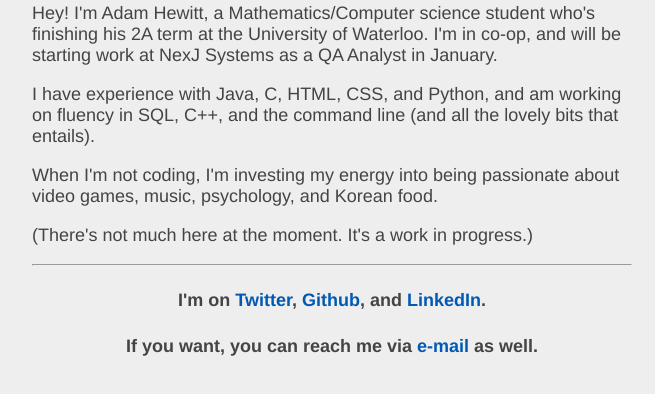
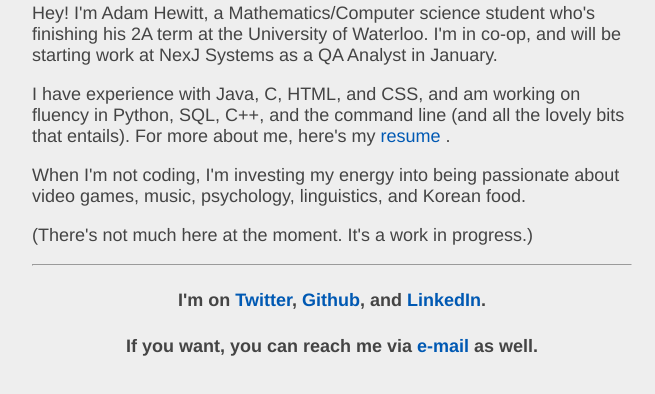
Before and after one commit to amhewitt/amhewitt.github.io, a plain HTML site: page index.html in a window 1280 px wide. Shown: the part 140-534 px from the top of the page, without its empty margins (308-963 px from the left). Drawn offline with Linux system fonts and the light colour scheme.

Commit message:
Editing content

```diff
--- a/index.html
+++ b/index.html
@@ -5,7 +5,7 @@
   <meta name="viewport" content="width=device-width, initial-scale=1">
   <title>Adam Hewitt</title>
   <style>
-      body{
+      body {
           margin: 40px auto;
           max-width: 600px;
           line-height: 1.6;
@@ -14,10 +14,7 @@
           padding: 12px;
           background-color: #EEEEEE;
       }
-      h1, h2, h3{
-          line-height: 1.2;
-      }
-      h4 {
+      h1, h2, h3, h4 {
           line-height: 1.2;
       }
       a:link {
@@ -49,12 +46,14 @@
         his 2A term at the University of Waterloo. I'm in co-op, and
         will be starting work at NexJ Systems as a QA Analyst in January.</p>
 
-      <p>I have experience with Java, C, HTML, CSS, and Python, and am working on
-        fluency in SQL, C++, and the command line (and all the lovely bits that
-        entails).</p>
+      <p>I have experience with Java, C, HTML, and CSS, and am working on
+        fluency in Python, SQL, C++, and the command line (and all the lovely bits that
+        entails). For more about me, here's my <a
+        href="https://github.com/amhewitt/resume/raw/master/Resume%2020557747.pdf">resume
+          </a>.</p>
 
       <p>When I'm not coding, I'm investing my energy into being passionate about
-        video games, music, psychology, and Korean food.</p>
+        video games, music, psychology, linguistics, and Korean food.</p>
 
       <p>(There's not much here at the moment. It's a work in progress.)</p>
 
```
